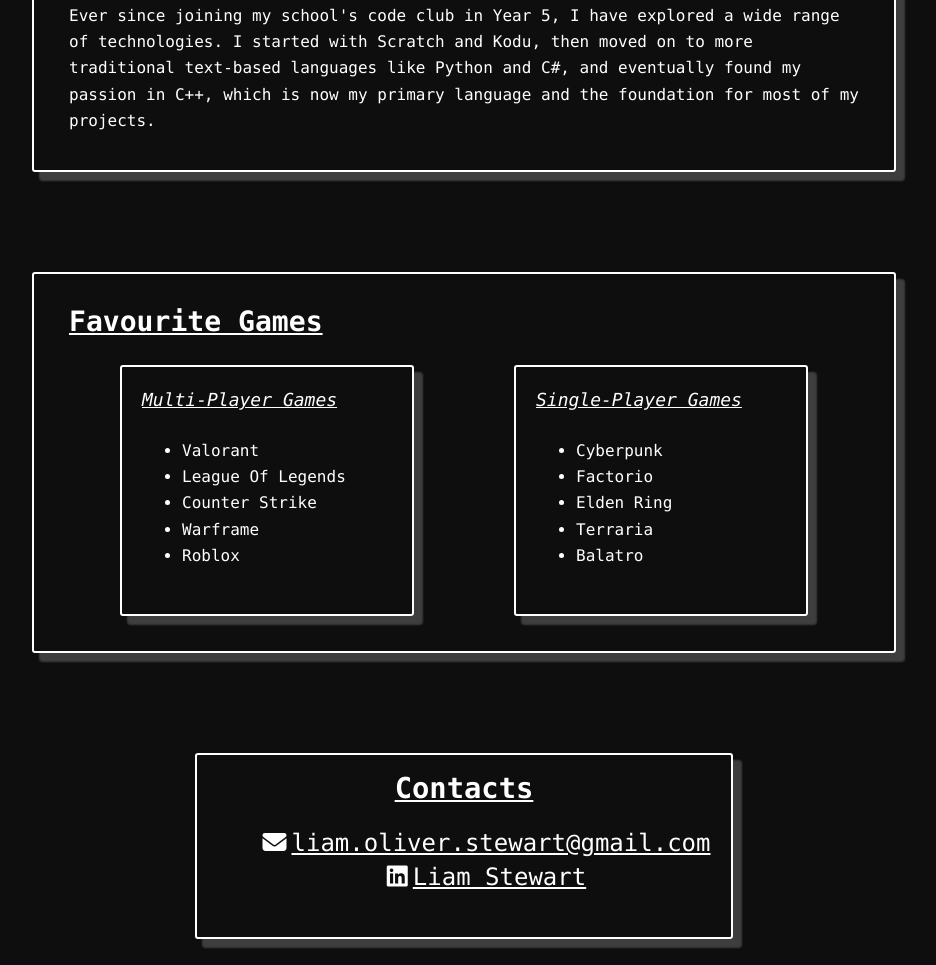
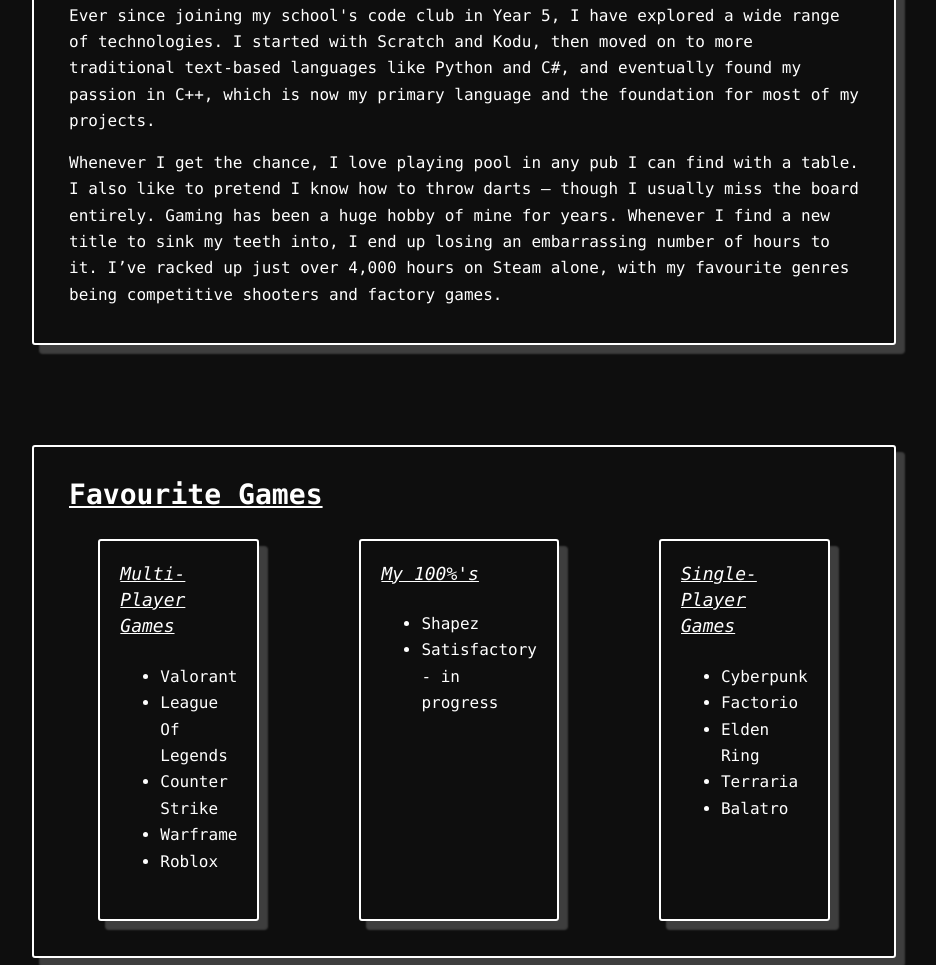
Before and after one commit to LiamStewart2/github.io, a plain HTML site: page index.html in a window 1280 px wide. Shown: the part 2788-3753 px from the top of the page, without its empty margins (176-1112 px from the left). Drawn offline with Linux system fonts and the light colour scheme.

Commit message:
improved about me section

```diff
--- a/index.html
+++ b/index.html
@@ -174,6 +174,7 @@
                 <p>I am a 19-year-old programmer currently studying Games Programming at Staffordshire University. Before university, I completed an IT course at Bournemouth and Poole College.</p>
                 <p>From a young age, playing games on my dad's PC, I was always curious about how things worked — how you could place monkeys in Bloons Tower Defense 5, or how the world of Minecraft seemed to go on forever. This curiosity later grew into a passion for recreating such mechanics and experimenting with ways to improve them.</p>
                 <p>Ever since joining my school's code club in Year 5, I have explored a wide range of technologies. I started with Scratch and Kodu, then moved on to more traditional text-based languages like Python and C#, and eventually found my passion in C++, which is now my primary language and the foundation for most of my projects.</p>
+                <p>Whenever I get the chance, I love playing pool in any pub I can find with a table. I also like to pretend I know how to throw darts — though I usually miss the board entirely. Gaming has been a huge hobby of mine for years. Whenever I find a new title to sink my teeth into, I end up losing an embarrassing number of hours to it. I’ve racked up just over 4,000 hours on Steam alone, with my favourite genres being competitive shooters and factory games.</p>
             </div>
             <div class="my-games-list">
                 <h3><u>Favourite Games</u></h3>
@@ -186,6 +187,13 @@
                             <li>Counter Strike</li>
                             <li>Warframe</li>
                             <li>Roblox</li>
+                        </ul>
+                    </div>
+                    <div class="games-section">
+                        <h4><i><u>My 100%'s</u></i></h4>
+                        <ul>
+                            <li>Shapez</li>
+                            <li>Satisfactory - in progress</li>
                         </ul>
                     </div>
                     <div class="games-section">
```
